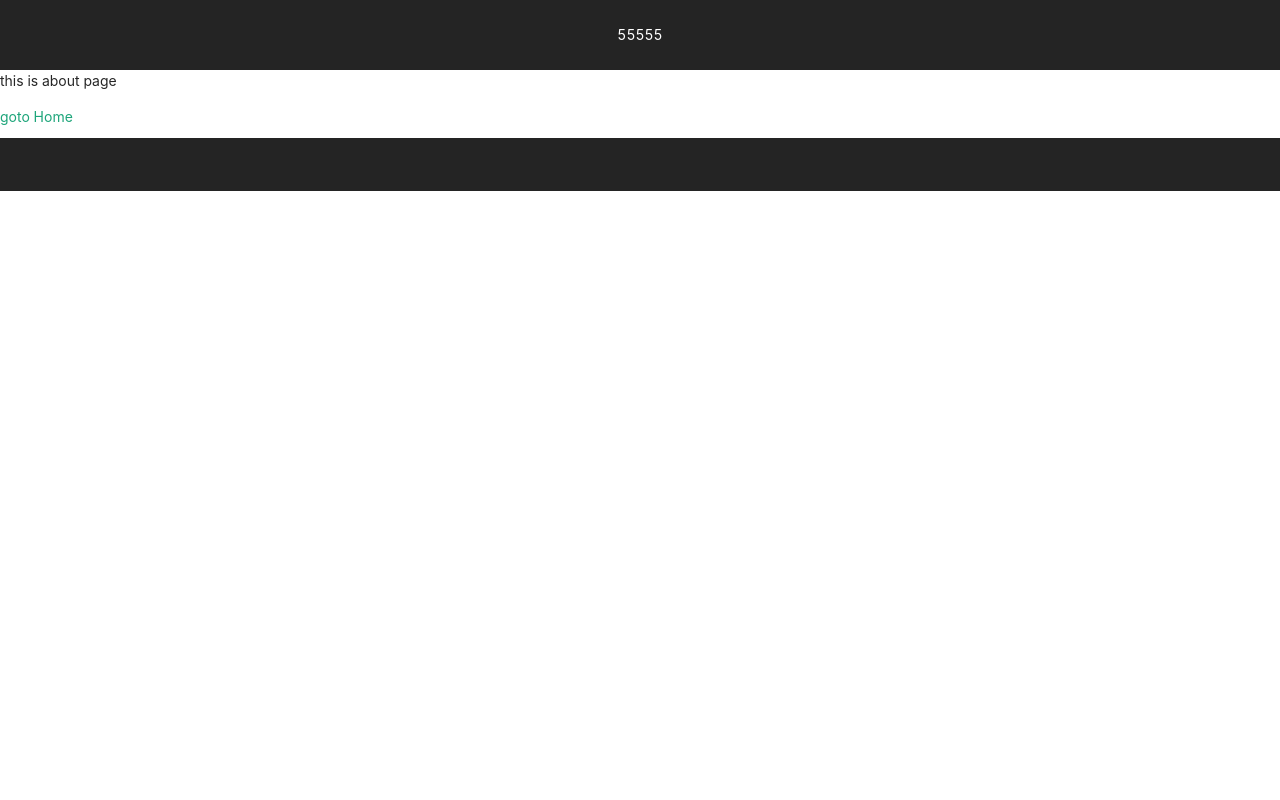
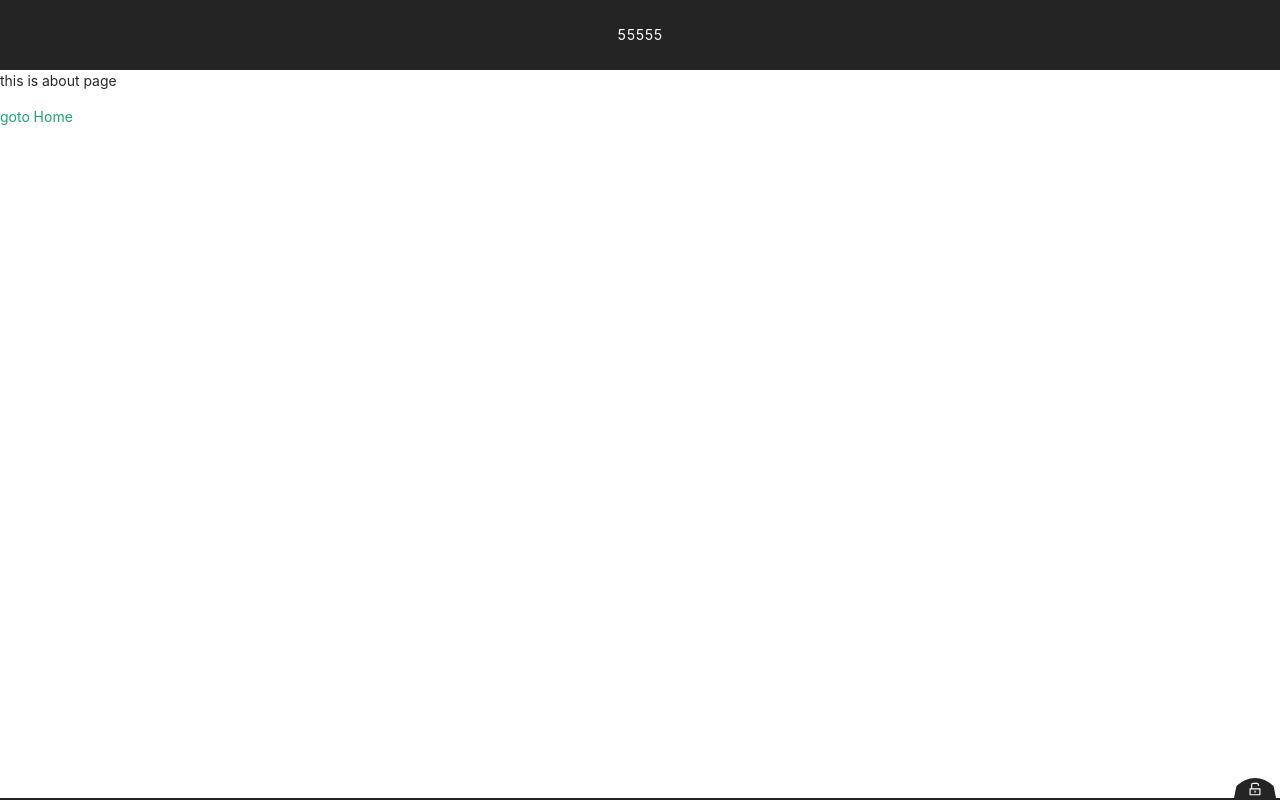
Before and after one commit to cocoxiaoyue/music-player-dev, a React (Create React App) app: page /about in a window 1280 px wide. Built offline with nearby package versions, Linux system fonts and the light colour scheme.

Commit message:
feat:增加底部的布局的伸缩

```diff
--- a/src/views/Footer/index.css
+++ /dev/null
@@ -1,19 +0,0 @@
-.Footer-content {
-  position: fixed;
-  width: 100%;
-  height: 63px;
-  text-align: center;
-  color: #fff;
-}
-
-.footer {
-  background-color: #242424;
-  height: 53px;
-  width: 100%;
-}
-
-.footer-lock {
-  height: 10px;
-  cursor: pointer;
-  width: 100%;
-}
--- a/src/views/Footer/index.js
+++ b/src/views/Footer/index.js
@@ -1,30 +1,52 @@
 import React from "react";
-import './index.css';
+import "./index.less";
+
+import { UnlockOutlined } from "@ant-design/icons";
 
 class Footer extends React.Component {
   state = {
-    test: 1111
-  }
-  componentDidMount() {
+    test: 1111,
+    showFoot: false,
+    lockFoot: false,
+  };
+  componentDidMount() {}
+  topContnteOver = () => {
+    if (!this.state.lockFoot) {
+      this.setState({
+        showFoot: true,
+      });
+    }
+  };
+  topContnteLeave = () => {
+    if (!this.state.lockFoot) {
+      this.setState({
+        showFoot: false,
+      });
+    }
+  };
+  lockOnClick = () => {
     this.setState({
-      test: 55555,
-      bottom: -53
-    })
-    console.log(this.state.test)
-  }
-  topContnteOver = () => {
-    console.log('topContnteOver')
-    this.setState({
-      bottom: 0
-    })
-  }
+      lockFoot: !this.state.lockFoot,
+    });
+  };
   render() {
     return (
-      <div className="Footer-content" style={{ bottom: `${this.state.bottom}}px` }}>
-        <div className="footer-lock" onMouseOver={() => this.topContnteOver()} ></div>
-        <div className="footer" ></div>
-      </div >
-    )
+      <div
+        onMouseLeave={() => this.topContnteLeave()}
+        className={
+          this.state.showFoot
+            ? "Footer-content footer-show"
+            : "Footer-content footer-hidden"
+        }
+      >
+        <div className="footer-lock" onMouseOver={() => this.topContnteOver()}>
+          <div className="lock" onClick={() => this.lockOnClick()}>
+            <UnlockOutlined style={{ color: "#fff" }} />
+          </div>
+        </div>
+        <div className="footer"></div>
+      </div>
+    );
   }
 }
 
--- /dev/null
+++ b/src/views/Footer/index.less
@@ -0,0 +1,41 @@
+.Footer-content {
+  position: fixed;
+  width: 100%;
+  height: 83px;
+  text-align: center;
+  color: #fff;
+  transition: bottom 1.5s;
+}
+
+.footer {
+  background-color: #242424;
+  height: 63px;
+  width: 100%;
+}
+
+.footer-lock {
+  height: 20px;
+  cursor: pointer;
+  width: 100%;
+  position: relative;
+
+  .lock {
+    position: absolute;
+    right: 0px;
+    width: 50px;
+    height: 0;
+    border-width: 0 8px 40px 8px;
+    border-radius: 30px 30px 0px 0px;
+    border-style: none solid solid;
+    border-color: transparent transparent #242424;
+    color: #fff;
+  }
+}
+
+.footer-show {
+  bottom: 0px;
+}
+
+.footer-hidden {
+  bottom: -61px;
+}
```
